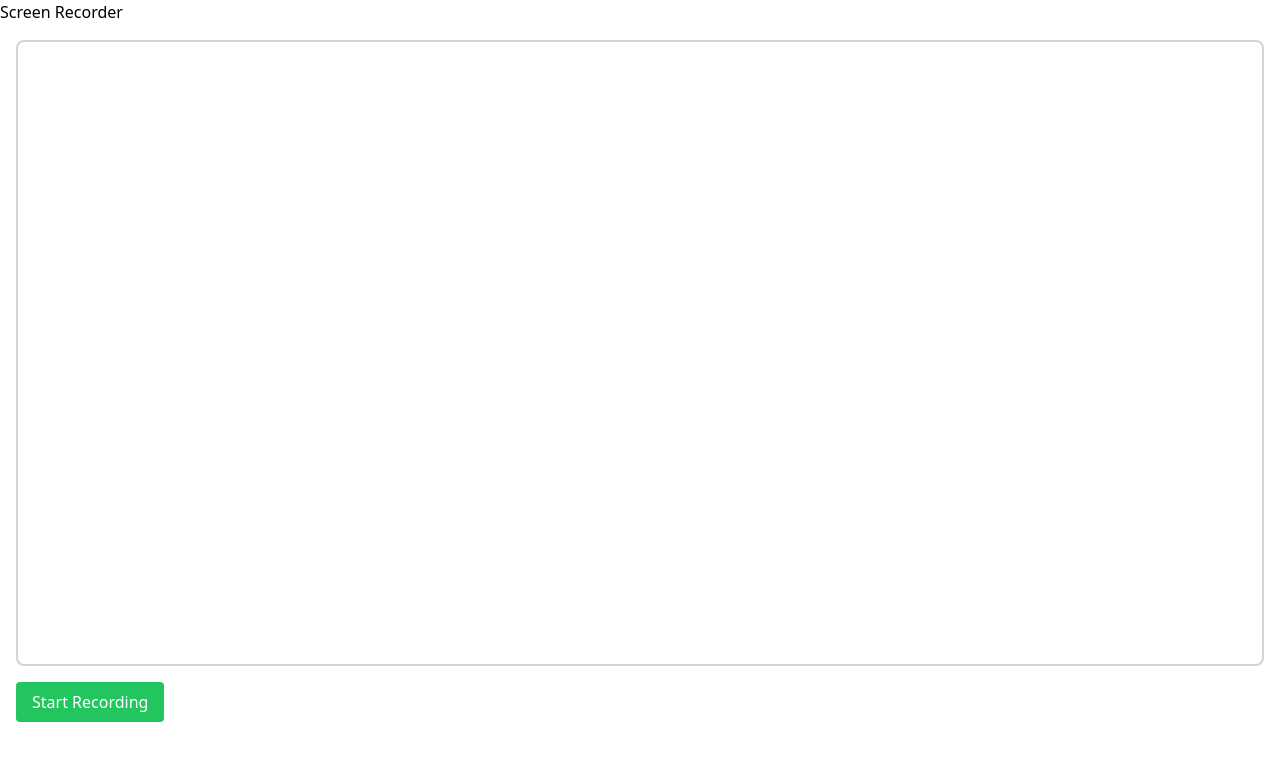
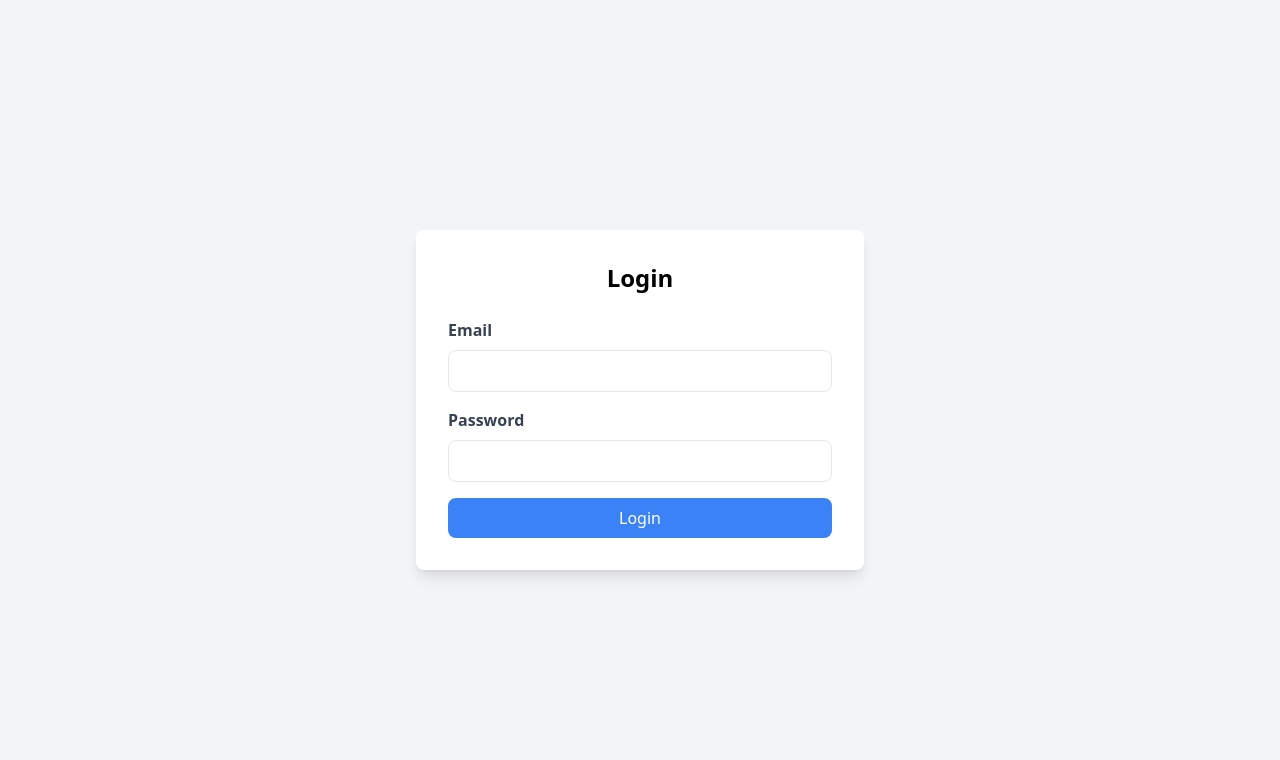
Before and after one commit to raghav3615/ScreenRecorder, a React (Vite) app in the folder screenrec/: page / in a window 1280 px wide. Shown: the top 760 px of the page. Built offline with nearby package versions, Linux system fonts and the light colour scheme.

Commit message:
login page added

```diff
--- a/screenrec/package.json
+++ b/screenrec/package.json
@@ -10,8 +10,11 @@
     "preview": "vite preview"
   },
   "dependencies": {
+    "framer-motion": "^11.5.4",
     "react": "^18.3.1",
-    "react-dom": "^18.3.1"
+    "react-dom": "^18.3.1",
+    "react-router-dom": "^6.26.2",
+    "tailwind-merge": "^2.5.2"
   },
   "devDependencies": {
     "@eslint/js": "^9.9.0",
--- a/screenrec/src/App.jsx
+++ b/screenrec/src/App.jsx
@@ -1,12 +1,18 @@
-import React from 'react';
-import ScreenRecorder from './ScreenRecorder';
+import React, { useState } from 'react';
+import { BrowserRouter as Router, Route, Routes, Navigate } from 'react-router-dom';
+import ScreenRecorder from './component/ScreenRecorder';
+import Login from './component/Login';
 
 const App = () => {
+  const [isLoggedIn, setIsLoggedIn] = useState(false);
+
   return (
-    <div className="App">
-      <h1>Screen Recorder</h1>
-      <ScreenRecorder />
-    </div>
+    <Router>
+      <Routes>
+        <Route path="/" element={isLoggedIn ? <Navigate to="/recorder" /> : <Login />} />
+        <Route path="/recorder" element={isLoggedIn ? <ScreenRecorder /> : <Navigate to="/" />} />
+      </Routes>
+    </Router>
   );
 };
 
--- /dev/null
+++ b/screenrec/src/component/login.jsx
@@ -0,0 +1,59 @@
+import React, { useState } from 'react';
+
+const Login = () => {
+  const [email, setEmail] = useState('');
+  const [password, setPassword] = useState('');
+  const [error, setError] = useState('');
+
+  // Simulate login
+  const handleLogin = (e) => {
+    e.preventDefault();
+
+    if (email === 'admin@example.com' && password === 'password') {
+      // Simulate successful login (you can redirect or change state here)
+      alert('Login Successful!');
+    } else {
+      setError('Invalid email or password');
+    }
+  };
+
+  return (
+    <div className="min-h-screen flex items-center justify-center bg-gray-100">
+      <div className="bg-white p-8 rounded-lg shadow-lg w-full max-w-md">
+        <h2 className="text-2xl font-bold mb-6 text-center">Login</h2>
+        <form onSubmit={handleLogin}>
+          <div className="mb-4">
+            <label htmlFor="email" className="block text-gray-700 font-semibold mb-2">Email</label>
+            <input
+              type="email"
+              id="email"
+              value={email}
+              onChange={(e) => setEmail(e.target.value)}
+              className="w-full px-4 py-2 border rounded-lg focus:outline-none focus:ring-2 focus:ring-blue-500"
+              required
+            />
+          </div>
+          <div className="mb-4">
+            <label htmlFor="password" className="block text-gray-700 font-semibold mb-2">Password</label>
+            <input
+              type="password"
+              id="password"
+              value={password}
+              onChange={(e) => setPassword(e.target.value)}
+              className="w-full px-4 py-2 border rounded-lg focus:outline-none focus:ring-2 focus:ring-blue-500"
+              required
+            />
+          </div>
+          {error && <p className="text-red-500 mb-4">{error}</p>}
+          <button
+            type="submit"
+            className="w-full bg-blue-500 text-white py-2 px-4 rounded-lg hover:bg-blue-600 transition duration-300">
+            Login
+          </button>
+        </form>
+      </div>
+    </div>
+  );
+};
+
+export default Login;
```
Also changed, not shown: screenrec/src/component/ScreenRecorder.jsx (renamed from screenrec/src/ScreenRecorder.jsx), 1 other file (tests, documents, lock files or other folders).
